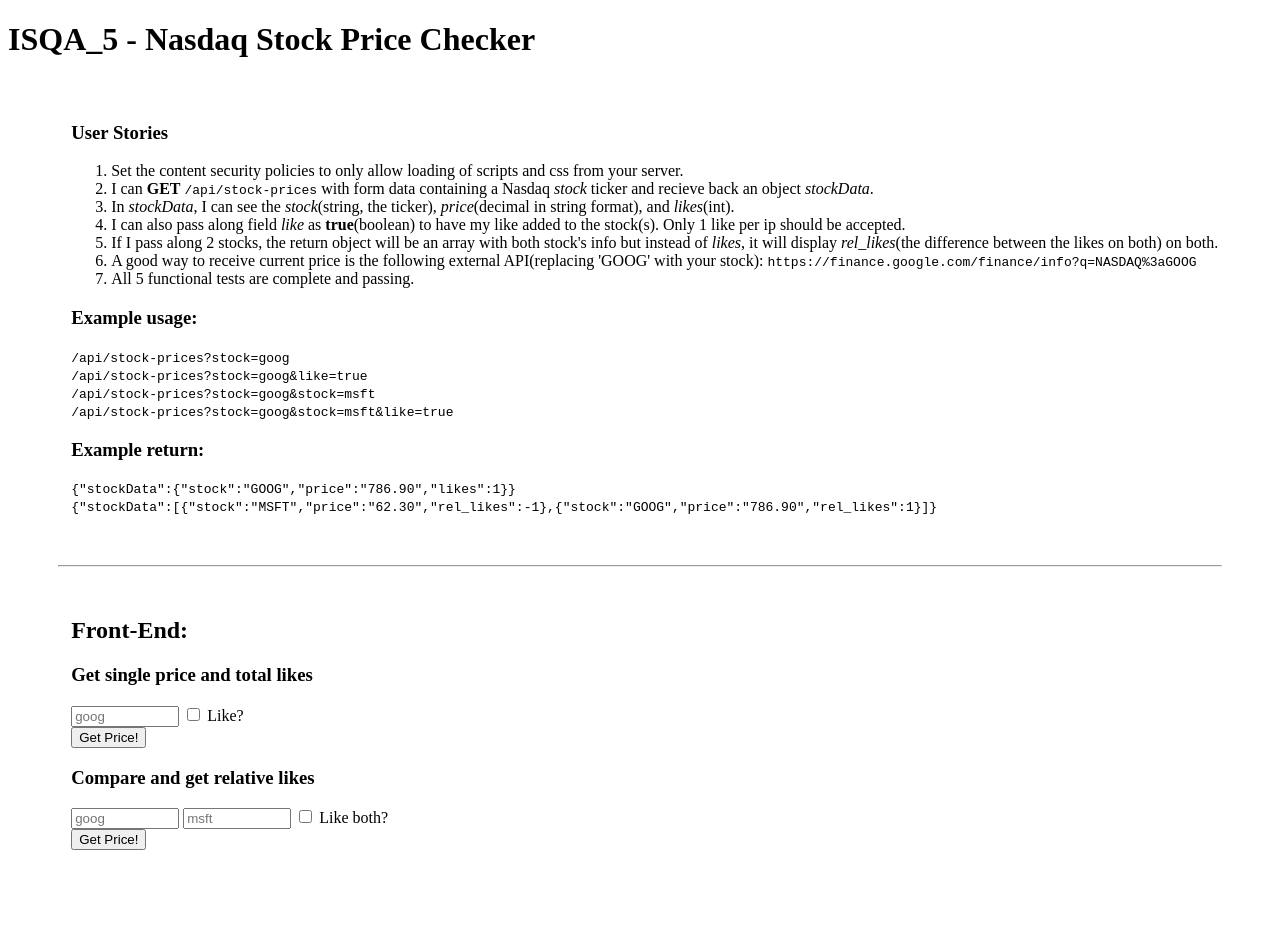
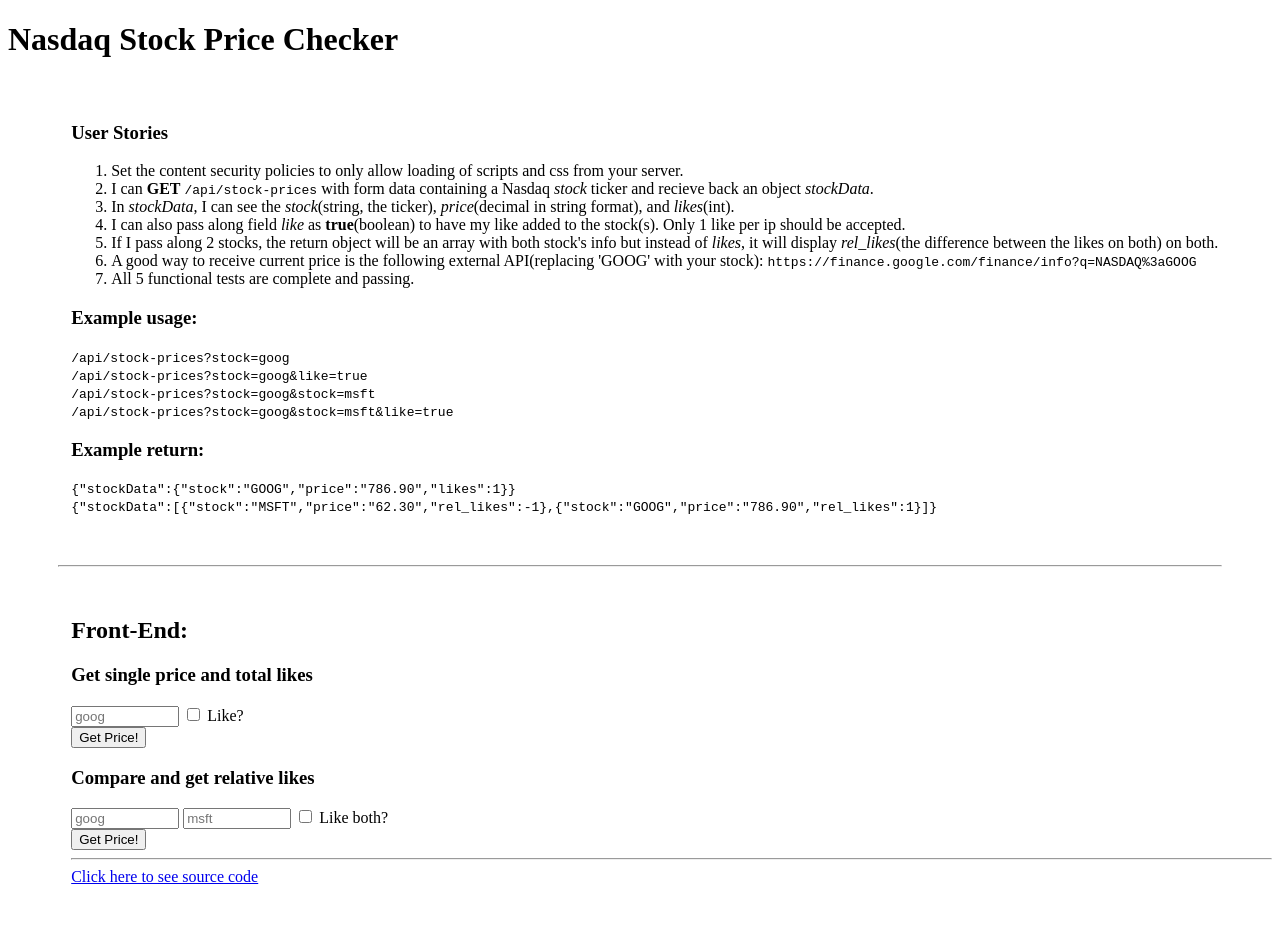
Before and after one commit to Enikol/fcc_projects, a website: page views/index.html in a window 1280 px wide. Shown: the top 952 px of the page. Drawn offline with nearby package versions, Linux system fonts and the light colour scheme; files that its build step writes are made by us from their sources.

Commit message:
Update index.html

```diff
--- a/views/index.html
+++ b/views/index.html
@@ -12,7 +12,7 @@
   <body>
     <header>
       <h1>
-        ISQA_5 - Nasdaq Stock Price Checker
+        Nasdaq Stock Price Checker
       </h1>
     </header>
     <div id='userstories' style='margin-left: 5%; margin-top: 5%'>
@@ -52,6 +52,8 @@
         <button type="submit">Get Price!</button>
       </form>
       <code id='jsonResult'></code>
+      <hr>
+      <a href="https://glitch.com/edit/#!/comfortable-mimosa">Click here to see source code</a>
     </div>
     <hr style='margin: 50px; margin-top: 200px'>
     <!-- Your web-app is https, so your scripts need to be too -->
```
